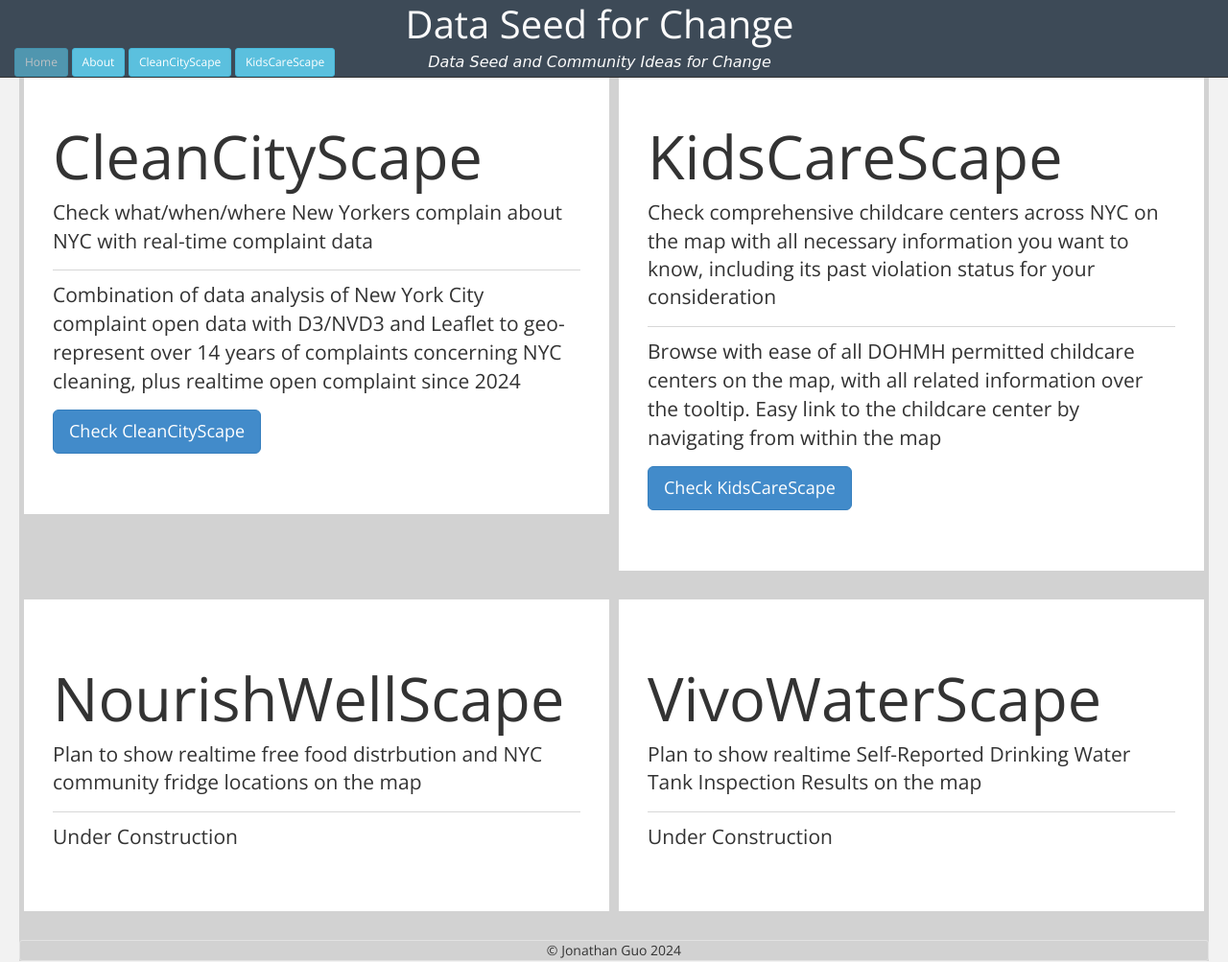
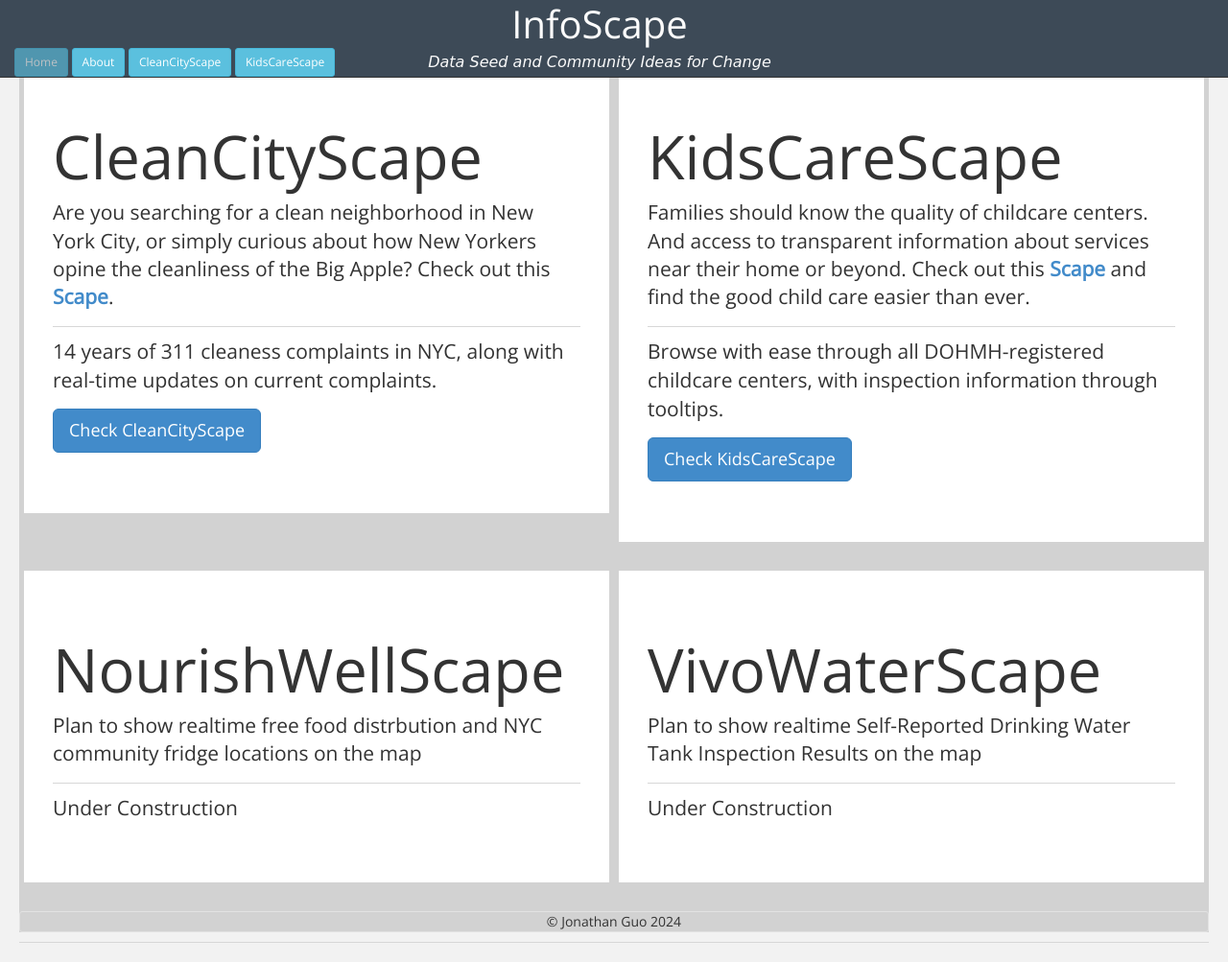
Before and after one commit to data-go-deep/DataSeedForChange, a plain HTML site: page index.html in a window 1280 px wide. Shown: the top 1003 px of the page at 96% size. Drawn offline with nearby package versions, Linux system fonts and the light colour scheme; a script that the page names is missing.

```diff
--- a/index.html
+++ b/index.html
@@ -144,7 +144,7 @@
   <div class="navbar justify-content-center navbar-inverse navbar-fixed-top" role="navigation">
     <div class="container-fluid">
       <div class="navbar-brand navbar-brand1">
-        Data Seed for Change
+        InfoScape
         <div class="navbar-brand6">
           <div><br></div>
           <span>Data Seed and Community Ideas for Change</span>
@@ -172,9 +172,9 @@
     <div class="col-sm-6 highlight">
       <div class="jumbotron boxbk tohover">
         <h1 class="display-2 projectTitle">CleanCityScape</h1>
-        <p class="lead">Check what/when/where New Yorkers complain about NYC with real-time complaint data</p>
+        <p class="lead">Are you searching for a clean neighborhood in New York City, or simply curious about how New Yorkers opine the cleanliness of the Big Apple? Check out this <b><a href="https://data-go-deep.github.io/CleanCityScape/">Scape</a></b>.</p>
         <hr class="my-4">
-        <p>Combination of data analysis of New York City complaint open data with D3/NVD3 and Leaflet to geo-represent over 14 years of complaints concerning NYC cleaning, plus realtime open complaint since 2024</p>
+        <p>14 years of 311 cleaness complaints in NYC, along with real-time updates on current complaints.</p>
         <p class="lead">
           <a class="btn btn-primary btn-lg" href="https://data-go-deep.github.io/CleanCityScape/" role="button">Check CleanCityScape</a>
         </p>
@@ -190,10 +190,10 @@
     <div class="col-sm-6 highlight">
 
       <div class="jumbotron boxbk tohover">
-        <h1 class="display-6">KidsCareScape</h1>
-        <p class="lead">Check comprehensive childcare centers across NYC on the map with all necessary information you want to know, including its past violation status for your consideration</p>
+        <h1 class="display-2">KidsCareScape</h1>
+        <p class="lead">Families should know the quality of childcare centers. And access to transparent information about services near their home or beyond. Check out this <b><a href="https://data-go-deep.github.io/KidsCareScape/">Scape</a></b> and find the good child care easier than ever.</p>
         <hr class="my-4">
-        <p>Browse with ease of all DOHMH permitted childcare centers on the map, with all related information over the tooltip. Easy link to the childcare center by navigating from within the map</p>
+        <p>Browse with ease through all DOHMH-registered childcare centers, with inspection information through tooltips.</p>
         <p class="lead">
           <a class="btn btn-primary btn-lg" href="https://data-go-deep.github.io/KidsCareScape/" role="button">Check KidsCareScape</a>
         </p>
```
